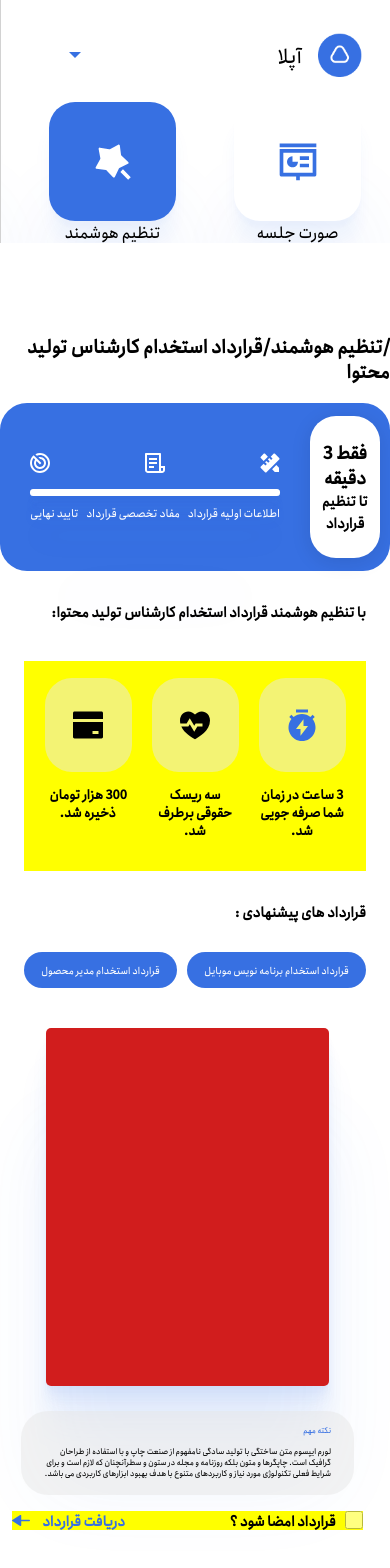
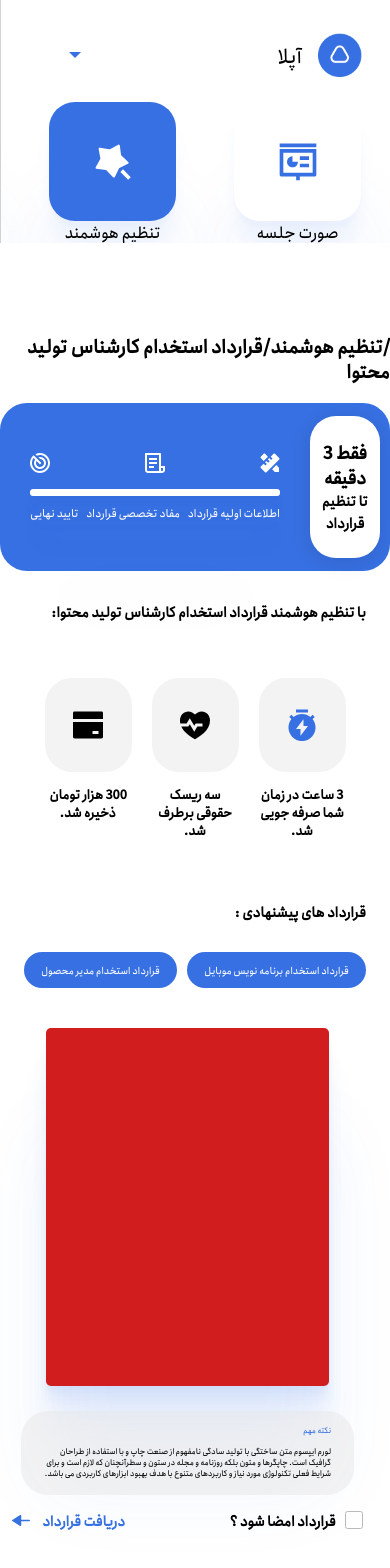
Before and after one commit to adibsadeghi1993/uplaw, a React (Create React App) app: page /contract in a window 390 px wide. Shown: the part 110-1678 px from the top of the page. Built offline with nearby package versions, Linux system fonts and the light colour scheme.

Commit message:
backgound of class nextstep-down;oad was removed

```diff
--- a/src/components/contract/contractDoucument/showContract/showContract.module.css
+++ b/src/components/contract/contractDoucument/showContract/showContract.module.css
@@ -183,7 +183,6 @@ margin-top: 29px;
     .nextStep_download{
         display: flex;
         flex-direction: column;
-        background-color: yellow;
         align-items: center;
     }
     .nextStep_download button{
@@ -232,7 +231,6 @@ margin-top: 29px;
         display: flex;
         flex-wrap: nowrap;
         justify-content: center;
-        background-color: yellow;
         align-items: center;
         align-items: flex-start;
         margin-top: 38px;
```
